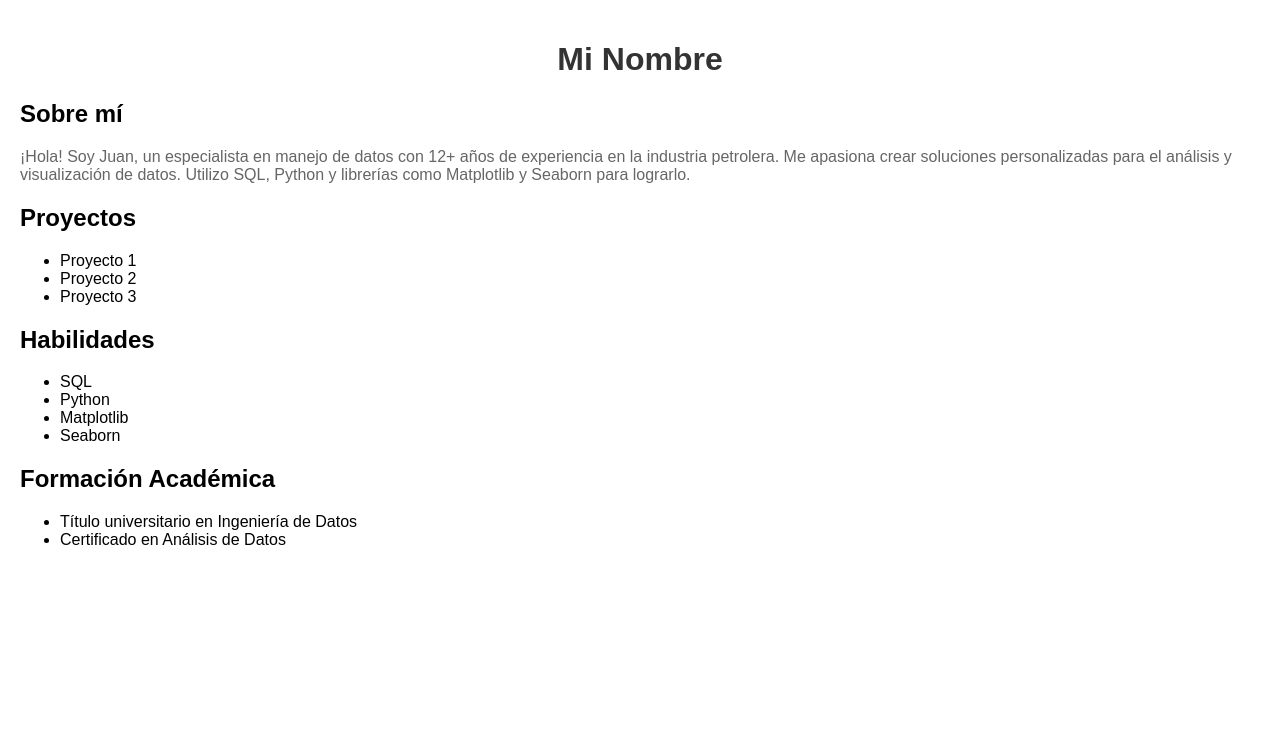
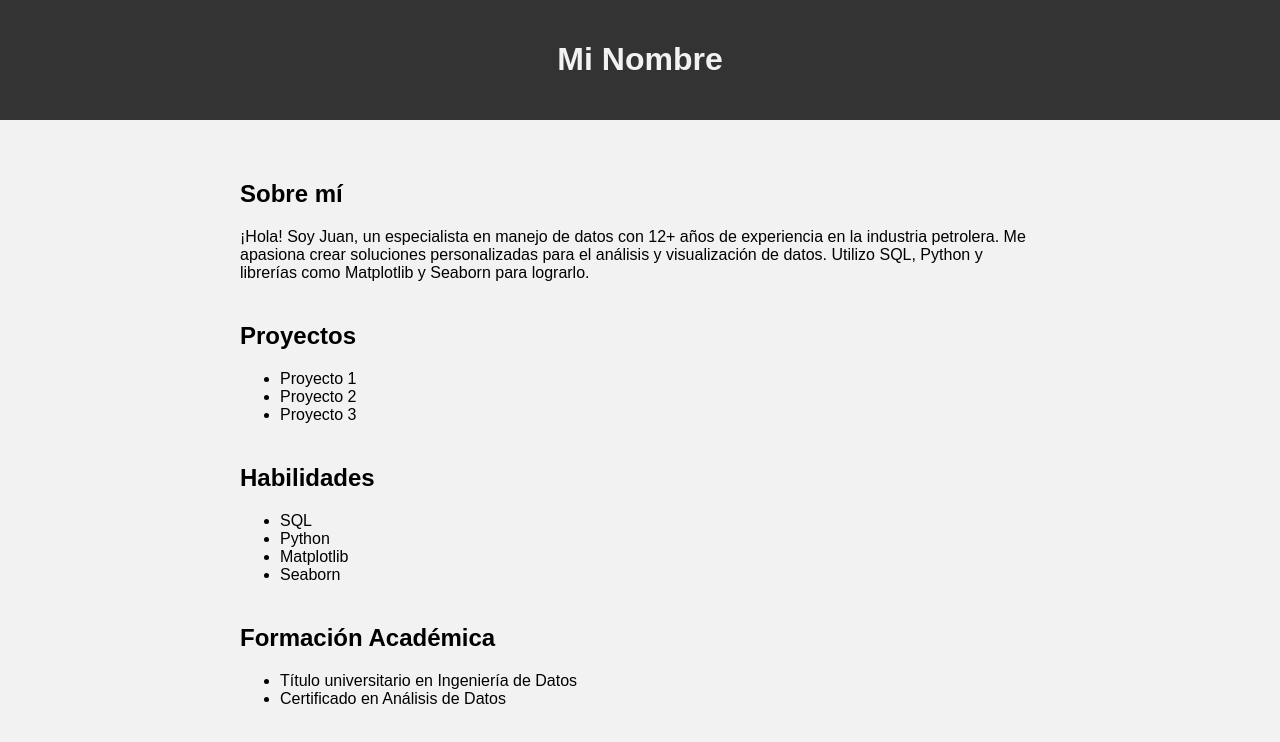
Before and after one commit to r3card0/portfolio, a plain HTML site: page index.html in a window 1280 px wide. Drawn offline with Linux system fonts and the light colour scheme.

Commit message:
minimalistic style

```diff
--- a/styles.css
+++ b/styles.css
@@ -1,14 +1,26 @@
 body {
     font-family: Arial, sans-serif;
     margin: 0;
+    padding: 0;
+    background-color: #F2F2F2;
+}
+header {
+    background-color: #333;
+    color: #F2F2F2;
     padding: 20px;
+    text-align: center;
+}
+main {
+    max-width: 800px;
+    margin: 0 auto;
+    padding: 40px;
 }
 
-h1 {
-    color: #333;
-    text-align: center;
+section {
+    margin-bottom: 40px;
 }
 
-p {
-    color: #666;
+/* Estilos generales para los encabezados*/
+h2 {
+    margin-bottom: 20px;
 }
```
